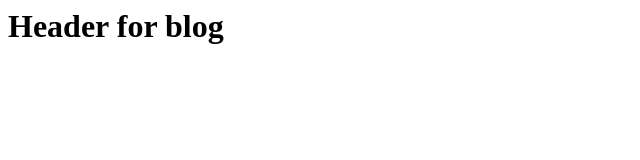
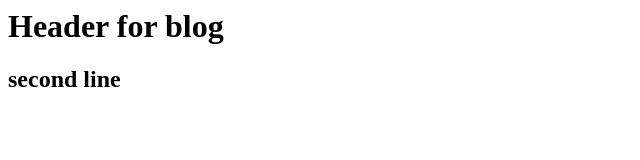
Before and after one commit to jakepc7/MountainGrownRoutes, a plain HTML site: page index.html in a window 1280 px wide. Shown: the whole page, without its empty margins (0-640 px from the left). Drawn offline with Linux system fonts and the light colour scheme.

Commit message:
Update index.html

```diff
--- a/index.html
+++ b/index.html
@@ -1,2 +1,2 @@
 <h1>Header for blog</h1>
-<h2.second line</h2>
+<h2>second line</h2>
```
